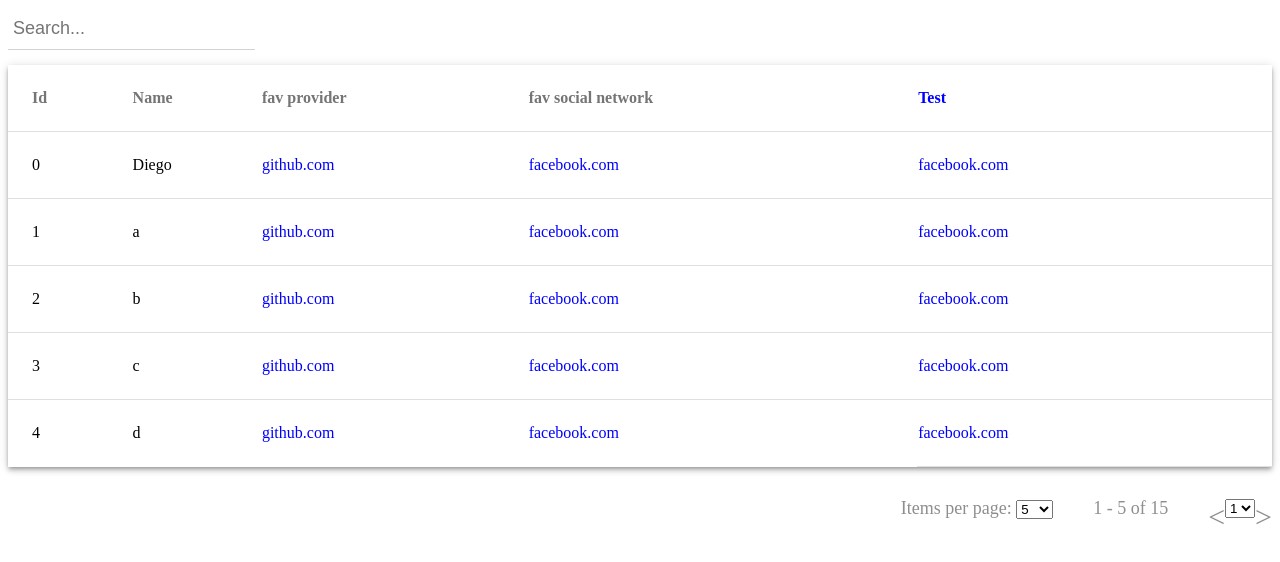
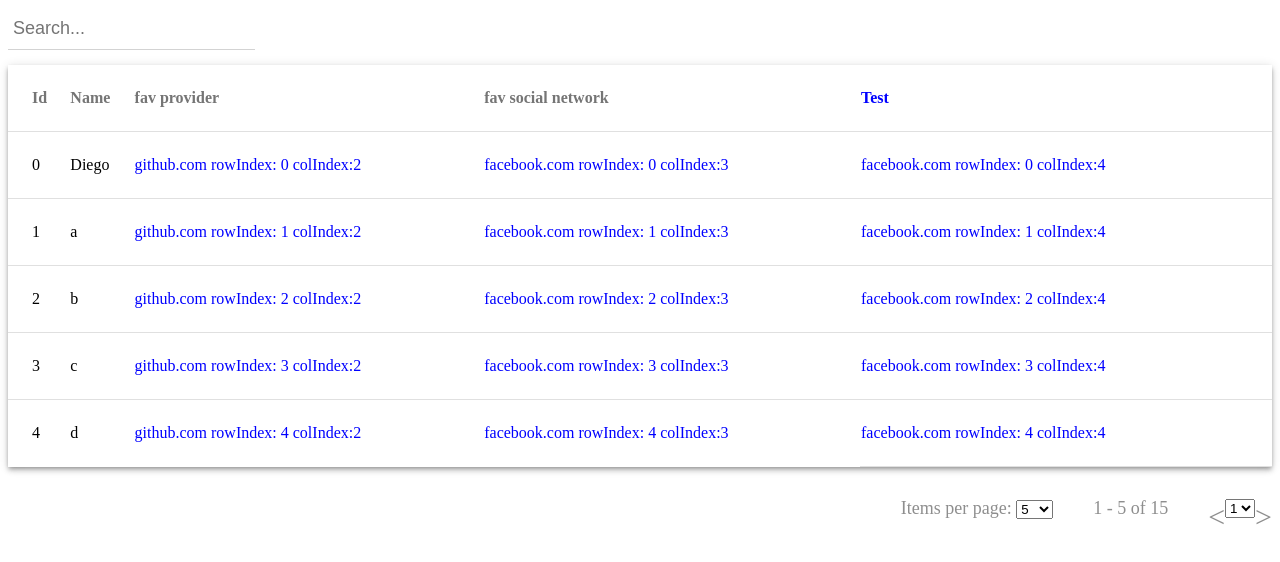
Before and after one commit to HealthTree/svelte-data-table, a Svelte app: page / in a window 1280 px wide. Shown: the top 562 px of the page. Built offline with nearby package versions, Linux system fonts and the light colour scheme; the HTML template or start-up script is replaced by a standard one.

Commit message:
Feat[Indexes]: Add index scopes

```diff
--- a/src/CustomCol1.svelte
+++ b/src/CustomCol1.svelte
@@ -1,6 +1,8 @@
 <script>
     export let row;
     export let column;
+    export let rowIndex;
+    export let columnIndex;
 </script>
 
 <style>
@@ -9,4 +11,4 @@
     }
 </style>
 
-<div class="info">{row[column.field]}</div>
+<div class="info">{row[column.field]} rowIndex: {rowIndex} colIndex:{columnIndex}</div>
--- a/src/components/DataTable.svelte
+++ b/src/components/DataTable.svelte
@@ -181,14 +181,14 @@
         <table class="dt-table-wrapper-style">
             <thead>
                 <tr>
-                    {#each columns as column, x}
+                    {#each columns as column, columnIndex}
                         <th class="dt-table-header-th-style
                                 {column.sortable ? 'clickable': ''}"
-                            on:click="{() => onHeaderClick(x, column)}">
+                            on:click="{() => onHeaderClick(columnIndex, column)}">
 
                             {#if column.headerComponent}
                             <div style="display: inline-block">
-                                <svelte:component this={column.headerComponent} {column}/>
+                                <svelte:component this={column.headerComponent} {column} {columnIndex}/>
                             </div>
                             {:else}
                                 {column.label}
@@ -206,12 +206,12 @@
             </thead>
 
             <tbody>
-                {#each processedRows.paginated as row, y}
+                {#each processedRows.paginated as row, rowIndex}
                     <tr>
-                        {#each columns as column, x}
+                        {#each columns as column, columnIndex}
                             <td class="dt-table-body-td-style">
                                 {#if column.component}
-                                    <svelte:component this={column.component} {row} {column}/>
+                                    <svelte:component this={column.component} {row} {column} {rowIndex} {columnIndex}/>
                                 {:else}
                                     {_.get(row, column.field, null)}
                                 {/if}
```
